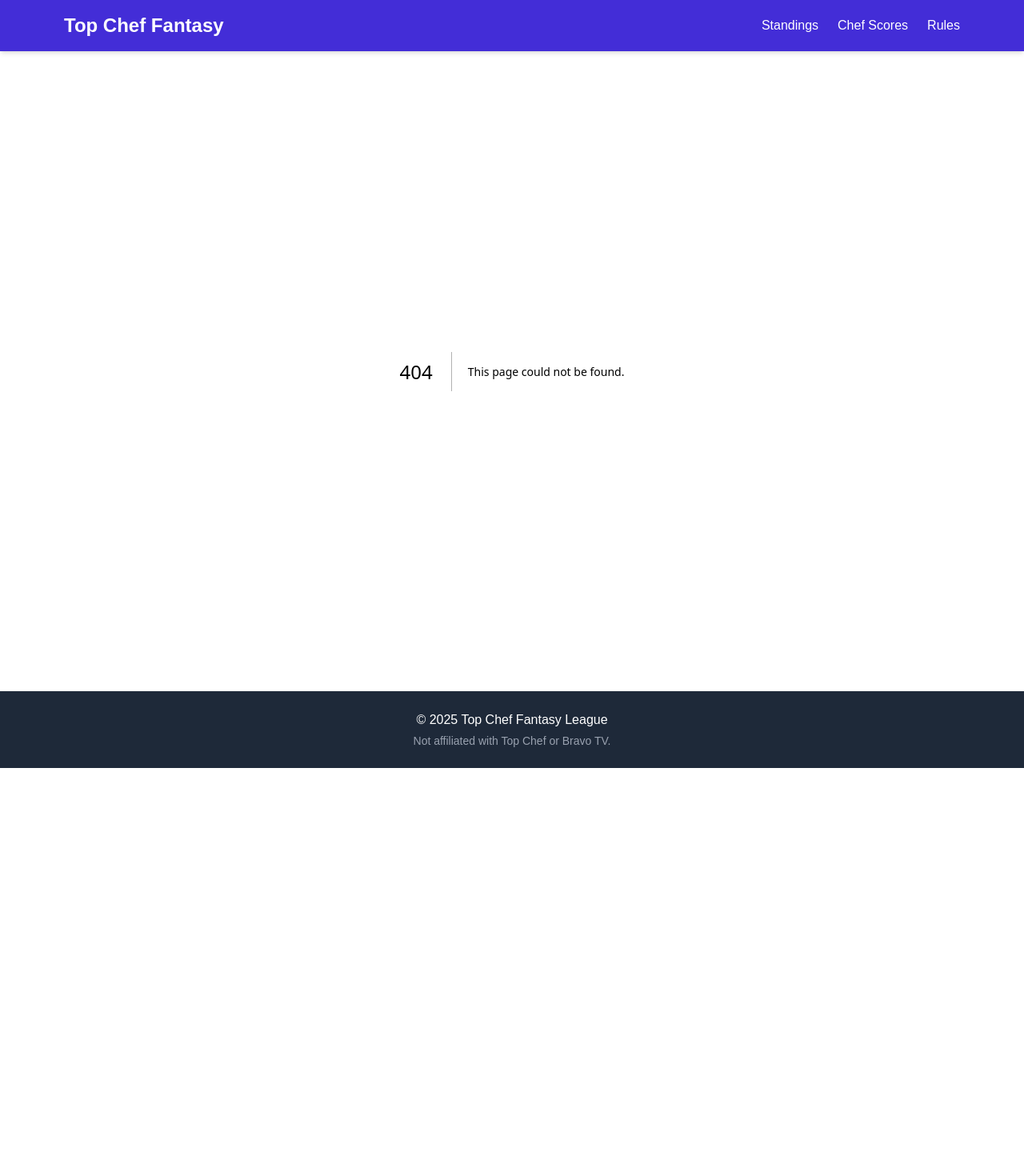
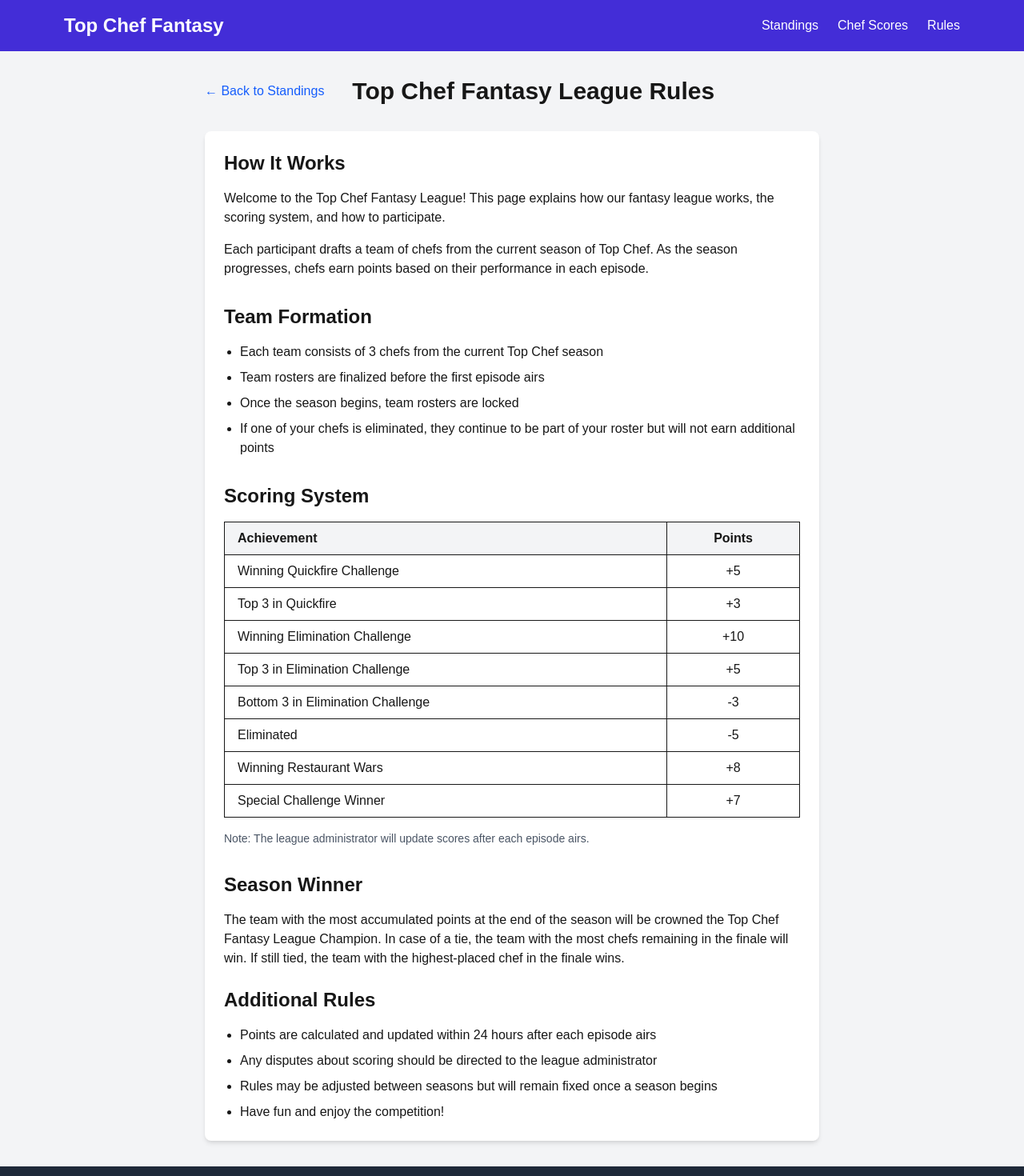
Before and after one commit to neodharma/fantasy-top-chef, a Next.js app in the folder top-chef-fantasy/: page /rules in a window 1280 px wide. Before the commit this address had no page. Shown: the top 1470 px of the page at 80% size. Before the commit the page ends 960 px from the top, so only its background shows below. Built offline with nearby package versions, Linux system fonts and the light colour scheme.

Commit message:
admin updates and rules

```diff
--- a/top-chef-fantasy/pages/admin.js
+++ b/top-chef-fantasy/pages/admin.js
@@ -20,9 +20,13 @@
   const router = useRouter();
   const { isAuthenticated, isLoading, logout } = useAdminAuth();
 
+// Update your fetchTeamRosters function
 const fetchTeamRosters = async () => {
+    // Start with the current teams data
+    const currentTeams = [...teams];
+
     const updatedTeams = await Promise.all(
-      teams.map(async (team) => {
+      currentTeams.map(async (team) => {
         // Get team's chefs
         const { data: teamChefs, error: teamChefsError } = await supabase
           .from('team_chefs')
@@ -34,7 +38,7 @@
           return { ...team, roster: [] };
         }
 
-        if (!teamChefs.length) {
+        if (!teamChefs || !teamChefs.length) {
           return { ...team, roster: [] };
         }
 
@@ -46,7 +50,7 @@
           .select('name')
           .in('id', chefIds);
 
-        if (chefsError) {
+        if (chefsError || !chefs) {
           console.error(`Error fetching chef details for team ${team.id}:`, chefsError);
           return { ...team, roster: [] };
         }
@@ -58,8 +62,111 @@
       })
     );
 
+    // Only update state if we have data
+    if (updatedTeams && updatedTeams.length > 0) {
       setTeams(updatedTeams);
+    } else {
+      console.warn("No updated teams data to display");
+    }
   };
+
+  const deleteChef = async (chefId) => {
+    if (!confirm('Are you sure you want to delete this chef? This action cannot be undone.')) {
+      return;
+    }
+
+    try {
+      // First check if chef is part of any team
+      const { data: teamChefs, error: teamChefsError } = await supabase
+        .from('team_chefs')
+        .select('*')
+        .eq('chef_id', chefId);
+
+      if (teamChefsError) {
+        throw new Error(`Error checking team assignments: ${teamChefsError.message}`);
+      }
+
+      // If chef is assigned to teams, prompt user
+      if (teamChefs && teamChefs.length > 0) {
+        if (!confirm(`This chef is currently assigned to ${teamChefs.length} team(s). Deleting will remove them from these teams. Continue?`)) {
+          return;
+        }
+
+        // Delete team assignments first
+        const { error: deleteAssignmentsError } = await supabase
+          .from('team_chefs')
+          .delete()
+          .eq('chef_id', chefId);
+
+        if (deleteAssignmentsError) {
+          throw new Error(`Error removing team assignments: ${deleteAssignmentsError.message}`);
+        }
+      }
+
+      // Now delete chef scores if any
+      const { error: deleteScoresError } = await supabase
+        .from('chef_scores')
+        .delete()
+        .eq('chef_id', chefId);
+
+      if (deleteScoresError) {
+        throw new Error(`Error removing chef scores: ${deleteScoresError.message}`);
+      }
+
+      // Finally delete the chef
+      const { error: deleteChefError } = await supabase
+        .from('chefs')
+        .delete()
+        .eq('id', chefId);
+
+      if (deleteChefError) {
+        throw new Error(`Error deleting chef: ${deleteChefError.message}`);
+      }
+
+      // Update state
+      setChefs(chefs.filter(chef => chef.id !== chefId));
+      setMessage({ text: 'Chef deleted successfully!', type: 'success' });
+    } catch (error) {
+      console.error('Error deleting chef:', error);
+      setMessage({ text: error.message, type: 'error' });
+    }
+  };
+
+  const deleteTeam = async (teamId) => {
+    if (!confirm('Are you sure you want to delete this team? This action cannot be undone.')) {
+      return;
+    }
+
+    try {
+      // First delete team chef assignments
+      const { error: deleteAssignmentsError } = await supabase
+        .from('team_chefs')
+        .delete()
+        .eq('team_id', teamId);
+
+      if (deleteAssignmentsError) {
+        throw new Error(`Error removing team chef assignments: ${deleteAssignmentsError.message}`);
+      }
+
+      // Delete the team
+      const { error: deleteTeamError } = await supabase
+        .from('teams')
+        .delete()
+        .eq('id', teamId);
+
+      if (deleteTeamError) {
+        throw new Error(`Error deleting team: ${deleteTeamError.message}`);
+      }
+
+      // Update state
+      setTeams(teams.filter(team => team.id !== teamId));
+      setMessage({ text: 'Team deleted successfully!', type: 'success' });
+    } catch (error) {
+      console.error('Error deleting team:', error);
+      setMessage({ text: error.message, type: 'error' });
+    }
+  };
+
   // Function to refresh all data
 const refreshData = async () => {
   setLoading(true);
@@ -82,6 +189,7 @@
       .order('id');
 
     if (teamsError) throw new Error(`Error fetching teams: ${teamsError.message}`);
+    console.log("Teams data from Supabase:", teamsData);
     setTeams(teamsData);
 
     // Fetch episodes
@@ -415,7 +523,6 @@
     <th className="px-4 py-3 text-left text-sm font-medium text-gray-700">ID</th>
     <th className="px-4 py-3 text-left text-sm font-medium text-gray-700">Team Name</th>
     <th className="px-4 py-3 text-left text-sm font-medium text-gray-700">Owner</th>
-    <th className="px-4 py-3 text-left text-sm font-medium text-gray-700">Roster</th>
     <th className="px-4 py-3 text-left text-sm font-medium text-gray-700">Actions</th>
   </tr>
 </thead>
@@ -434,6 +541,14 @@
                                 Active
                               </span>
                             )}
+                          </td>
+                          <td className="px-4 py-3 text-sm">
+  <button
+    onClick={() => deleteChef(chef.id)}
+    className="text-red-600 hover:text-red-800"
+  >
+    Delete
+  </button>
 </td>
                         </tr>
                       ))}
@@ -490,6 +605,7 @@
                         <th className="px-4 py-3 text-left text-sm font-medium text-gray-700">ID</th>
                         <th className="px-4 py-3 text-left text-sm font-medium text-gray-700">Team Name</th>
                         <th className="px-4 py-3 text-left text-sm font-medium text-gray-700">Owner</th>
+                        <th className="px-4 py-3 text-left text-sm font-medium text-gray-700">Roster</th>
                         <th className="px-4 py-3 text-left text-sm font-medium text-gray-700">Actions</th>
                       </tr>
                     </thead>
@@ -512,6 +628,7 @@
         )}
       </td>
       <td className="px-4 py-3 text-sm">
+  <div className="flex space-x-3">
     <button
       className="text-blue-600 hover:text-blue-800"
       onClick={() => {
@@ -521,6 +638,13 @@
     >
       Edit Roster
     </button>
+    <button
+      className="text-red-600 hover:text-red-800"
+      onClick={() => deleteTeam(team.id)}
+    >
+      Delete
+    </button>
+  </div>
 </td>
     </tr>
   ))}
@@ -683,11 +807,6 @@
             )}
 </div>
 </div>
-</div>
-</div>
-);
-};
-
 {/* Edit Roster Modal */}
 {isRosterModalOpen && (
     <EditRosterModal
@@ -699,5 +818,11 @@
       team={editingTeam}
     />
   )}
+</div>
+</div>
+);
+};
+
+
 
 export default AdminPage;
--- /dev/null
+++ b/top-chef-fantasy/pages/rules.js
@@ -0,0 +1,116 @@
+// pages/rules.js
+import React from 'react';
+import Link from 'next/link';
+
+const RulesPage = () => {
+  return (
+    <div className="min-h-screen bg-gray-100 p-8">
+      <div className="max-w-3xl mx-auto">
+        <div className="flex justify-between items-center mb-8">
+          <Link href="/" className="text-blue-600 hover:underline">← Back to Standings</Link>
+          <h1 className="text-3xl font-bold text-center">Top Chef Fantasy League Rules</h1>
+          <div className="w-24"></div> {/* Empty div for balance */}
+        </div>
+
+        <div className="bg-white rounded-lg shadow-md overflow-hidden">
+          <div className="p-6">
+            <section className="mb-8">
+              <h2 className="text-2xl font-semibold mb-4">How It Works</h2>
+              <p className="mb-4">
+                Welcome to the Top Chef Fantasy League! This page explains how our fantasy league works,
+                the scoring system, and how to participate.
+              </p>
+              <p>
+                Each participant drafts a team of chefs from the current season of Top Chef. As the season
+                progresses, chefs earn points based on their performance in each episode.
+              </p>
+            </section>
+
+            <section className="mb-8">
+              <h2 className="text-2xl font-semibold mb-4">Team Formation</h2>
+              <ul className="list-disc pl-5 space-y-2">
+                <li>Each team consists of 3 chefs from the current Top Chef season</li>
+                <li>Team rosters are finalized before the first episode airs</li>
+                <li>Once the season begins, team rosters are locked</li>
+                <li>If one of your chefs is eliminated, they continue to be part of your roster but will not earn additional points</li>
+              </ul>
+            </section>
+
+            <section className="mb-8">
+              <h2 className="text-2xl font-semibold mb-4">Scoring System</h2>
+              <div className="overflow-x-auto">
+                <table className="min-w-full border-collapse">
+                  <thead>
+                    <tr className="bg-gray-100">
+                      <th className="px-4 py-2 text-left border">Achievement</th>
+                      <th className="px-4 py-2 text-center border">Points</th>
+                    </tr>
+                  </thead>
+                  <tbody>
+                    <tr>
+                      <td className="px-4 py-2 border">Winning Quickfire Challenge</td>
+                      <td className="px-4 py-2 text-center border">+5</td>
+                    </tr>
+                    <tr>
+                      <td className="px-4 py-2 border">Top 3 in Quickfire</td>
+                      <td className="px-4 py-2 text-center border">+3</td>
+                    </tr>
+                    <tr>
+                      <td className="px-4 py-2 border">Winning Elimination Challenge</td>
+                      <td className="px-4 py-2 text-center border">+10</td>
+                    </tr>
+                    <tr>
+                      <td className="px-4 py-2 border">Top 3 in Elimination Challenge</td>
+                      <td className="px-4 py-2 text-center border">+5</td>
+                    </tr>
+                    <tr>
+                      <td className="px-4 py-2 border">Bottom 3 in Elimination Challenge</td>
+                      <td className="px-4 py-2 text-center border">-3</td>
+                    </tr>
+                    <tr>
+                      <td className="px-4 py-2 border">Eliminated</td>
+                      <td className="px-4 py-2 text-center border">-5</td>
+                    </tr>
+                    <tr>
+                      <td className="px-4 py-2 border">Winning Restaurant Wars</td>
+                      <td className="px-4 py-2 text-center border">+8</td>
+                    </tr>
+                    <tr>
+                      <td className="px-4 py-2 border">Special Challenge Winner</td>
+                      <td className="px-4 py-2 text-center border">+7</td>
+                    </tr>
+                  </tbody>
+                </table>
+              </div>
+              <p className="mt-4 text-sm text-gray-600">
+                Note: The league administrator will update scores after each episode airs.
+              </p>
+            </section>
+
+            <section className="mb-6">
+              <h2 className="text-2xl font-semibold mb-4">Season Winner</h2>
+              <p>
+                The team with the most accumulated points at the end of the season will be crowned the
+                Top Chef Fantasy League Champion. In case of a tie, the team with the most chefs remaining
+                in the finale will win. If still tied, the team with the highest-placed chef in the finale
+                wins.
+              </p>
+            </section>
+
+            <section>
+              <h2 className="text-2xl font-semibold mb-4">Additional Rules</h2>
+              <ul className="list-disc pl-5 space-y-2">
+                <li>Points are calculated and updated within 24 hours after each episode airs</li>
+                <li>Any disputes about scoring should be directed to the league administrator</li>
+                <li>Rules may be adjusted between seasons but will remain fixed once a season begins</li>
+                <li>Have fun and enjoy the competition!</li>
+              </ul>
+            </section>
+          </div>
+        </div>
+      </div>
+    </div>
+  );
+};
+
+export default RulesPage;
```
Lines whose indentation alone changed are shown as unchanged.
